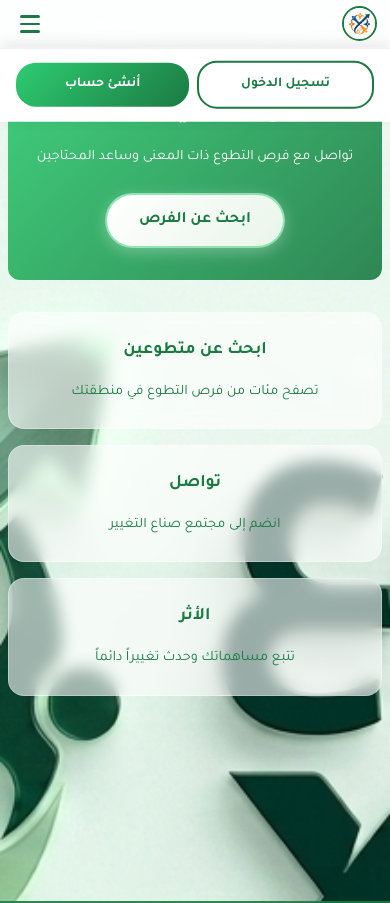
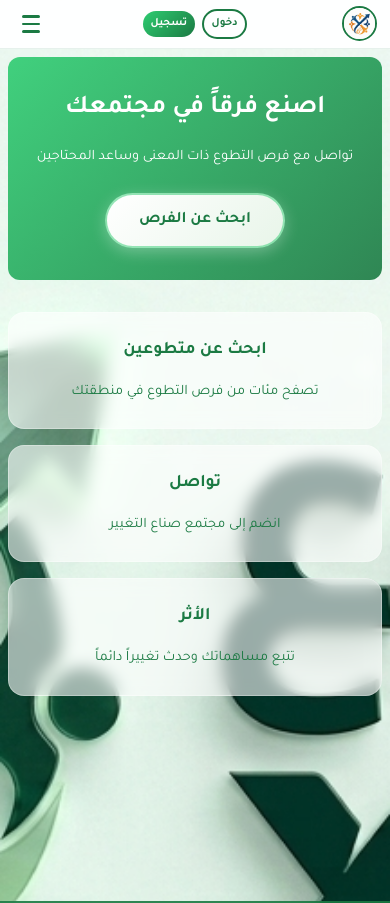
Before and after one commit to AbdullahZaid-ggg/MasarEndProgram2526, a React (Vite) app: page / in a window 390 px wide. Shown: the top 903 px of the page. Built offline with nearby package versions, Linux system fonts and the light colour scheme.

Commit message:
Mobile: burger menu for nav links, auth buttons in header

```diff
--- a/src/components/Navbar.css
+++ b/src/components/Navbar.css
@@ -3,7 +3,7 @@
   justify-content: space-between;
   align-items: center;
   padding: 0.6rem 2rem;
-  background: rgba(255, 255, 255, 0.9);
+  background: rgba(255, 255, 255, 0.95);
   backdrop-filter: blur(12px);
   -webkit-backdrop-filter: blur(12px);
   border-bottom: 1px solid rgba(27, 122, 67, 0.1);
@@ -64,6 +64,11 @@
   display: flex;
   gap: 0.8rem;
   align-items: center;
+}
+
+.nav-auth .btn-sm {
+  padding: 0.4rem 1rem;
+  font-size: 0.85rem;
 }
 
 .btn-login, .btn-signup {
@@ -134,11 +139,10 @@
 @media (max-width: 992px) {
   .navbar {
     padding: 0.5rem 1rem;
-    flex-wrap: wrap;
   }
 
   .nav-logo a {
-    font-size: 1.3rem;
+    font-size: 1.2rem;
   }
 
   .logo-img {
@@ -155,6 +159,21 @@
     order: 3;
   }
 
+  .nav-auth {
+    order: 2;
+    gap: 0.4rem;
+  }
+
+  .nav-auth.mobile-show {
+    display: flex;
+  }
+
+  .btn-sm {
+    padding: 0.3rem 0.6rem !important;
+    font-size: 0.75rem !important;
+    border-radius: 15px;
+  }
+
   .nav-links {
     position: fixed;
     top: 55px;
@@ -167,7 +186,7 @@
     padding: 0;
     max-height: 0;
     overflow: hidden;
-    transition: max-height 0.3s ease, padding 0.3s ease;
+    transition: max-height 0.3s ease;
     box-shadow: 0 4px 15px rgba(0, 0, 0, 0.1);
   }
 
@@ -187,42 +206,6 @@
     text-align: start;
     border-radius: 0;
   }
-
-  .nav-auth {
-    position: fixed;
-    bottom: 0;
-    left: 0;
-    right: 0;
-    background: white;
-    flex-direction: row;
-    justify-content: center;
-    padding: 0.8rem 1rem;
-    gap: 0.5rem;
-    transform: translateY(100%);
-    transition: transform 0.3s ease;
-    box-shadow: 0 -4px 15px rgba(0, 0, 0, 0.1);
-  }
-
-  .nav-auth.active {
-    transform: translateY(0);
-  }
-
-  .nav-auth::before {
-    content: '';
-    position: absolute;
-    top: 0;
-    left: 0;
-    right: 0;
-    height: 1px;
-    background: #eee;
-  }
-
-  .btn-login, .btn-signup {
-    flex: 1;
-    text-align: center;
-    padding: 0.8rem 1rem;
-    font-size: 0.95rem;
-  }
 }
 
 @media (max-width: 480px) {
@@ -230,8 +213,8 @@
     padding: 0.4rem 0.8rem;
   }
 
-  .nav-logo a {
-    font-size: 1.1rem;
+  .logo-text {
+    display: none;
   }
 
   .logo-img {
@@ -239,23 +222,9 @@
     width: 35px;
   }
 
-  .logo-text {
-    font-size: 1rem;
-    display: none;
-  }
-
-  .nav-links {
-    top: 50px;
-  }
-
-  .nav-links a {
-    padding: 0.9rem 1rem;
-    font-size: 0.95rem;
-  }
-
-  .btn-login, .btn-signup {
-    padding: 0.7rem 0.8rem;
-    font-size: 0.85rem;
+  .btn-sm {
+    padding: 0.25rem 0.5rem !important;
+    font-size: 0.7rem !important;
   }
 
   .menu-toggle {
@@ -264,6 +233,6 @@
   }
 
   .menu-toggle .bar {
-    width: 20px;
+    width: 18px;
   }
 }
--- a/src/components/Navbar.jsx
+++ b/src/components/Navbar.jsx
@@ -10,7 +10,7 @@ function Navbar() {
     <nav className="navbar">
       <div className="nav-logo">
         <Link to="/">
-          <img src={logo} alt="شعار تطوع65x" className="logo-img" />
+          <img src={logo} alt="شعار" className="logo-img" />
           <span className="logo-text">تطوع65x</span>
         </Link>
       </div>
@@ -21,6 +21,11 @@ function Navbar() {
         <span className="bar"></span>
       </button>
 
+      <div className={`nav-auth ${isOpen ? 'mobile-show' : ''}`}>
+        <Link to="/login" className="btn-login btn-sm">دخول</Link>
+        <Link to="/signup" className="btn-signup btn-sm">تسجيل</Link>
+      </div>
+
       <ul className={`nav-links ${isOpen ? 'active' : ''}`}>
         <li><Link to="/" onClick={() => setIsOpen(false)}>الرئيسية</Link></li>
         <li><Link to="/search" onClick={() => setIsOpen(false)}>البحث</Link></li>
@@ -28,11 +33,6 @@ function Navbar() {
         <li><Link to="/about" onClick={() => setIsOpen(false)}>من نحن</Link></li>
         <li><Link to="/contact" onClick={() => setIsOpen(false)}>اتصل بنا</Link></li>
       </ul>
-
-      <div className={`nav-auth ${isOpen ? 'active' : ''}`}>
-        <Link to="/login" className="btn-login">تسجيل الدخول</Link>
-        <Link to="/signup" className="btn-signup">أنشئ حساب</Link>
-      </div>
     </nav>
   )
 }
```
